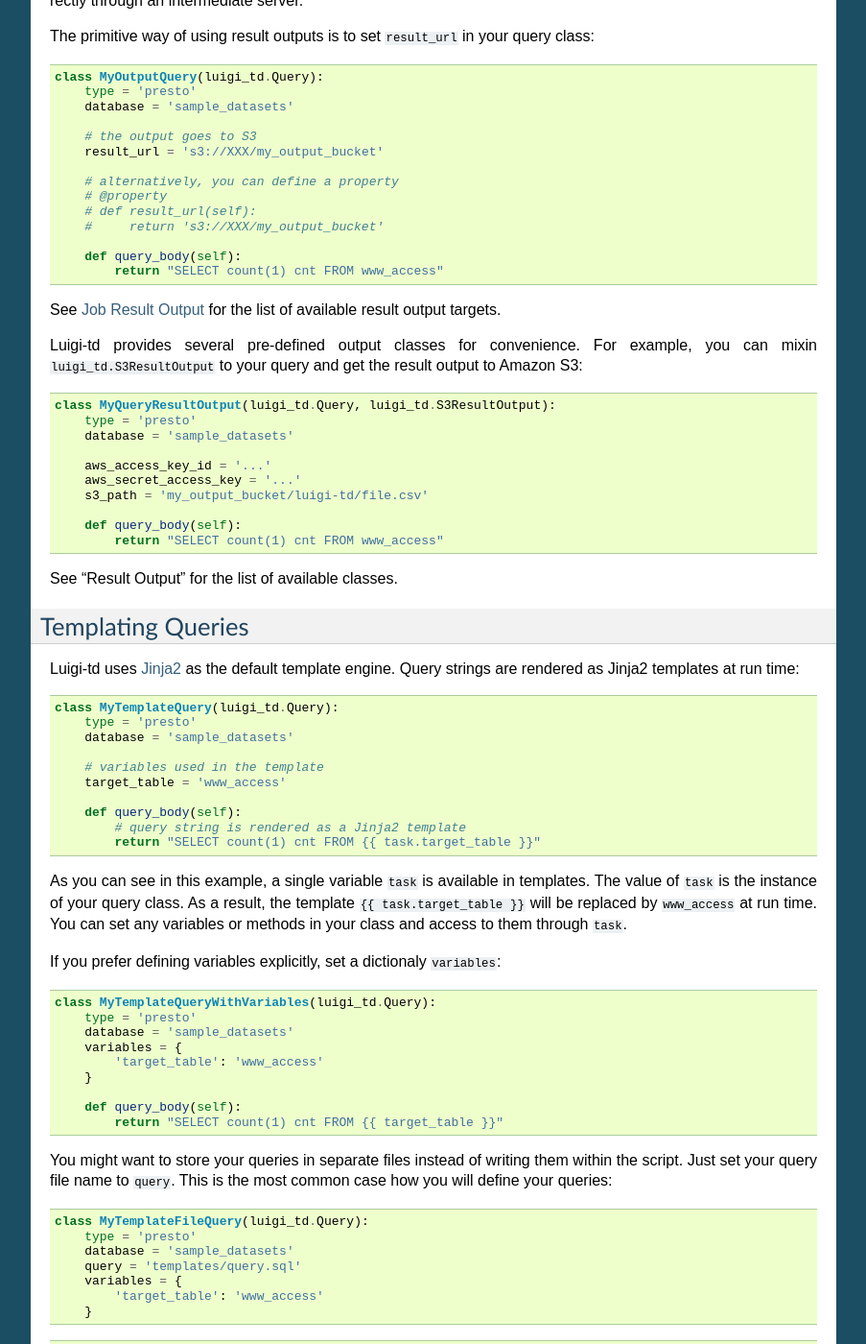
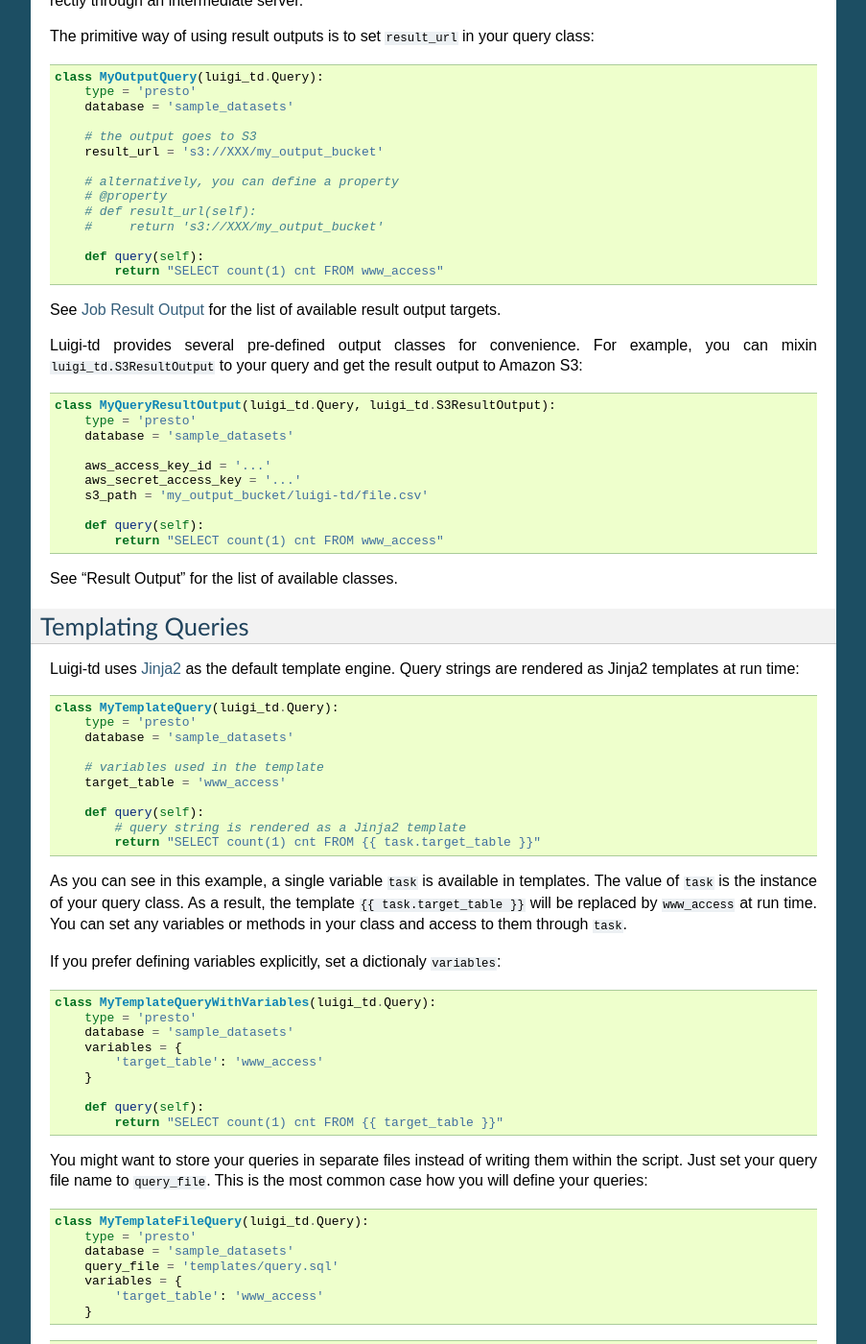
Before and after one commit to treasure-data/luigi-td, a Sphinx documentation site: the page built from docs/gettingstarted.rst, in a window 1280 px wide and 1400 px high, scrolled down 3075 px. Shown: the whole window at 96% size, without its empty margins (198-1101 px from the left). Built offline with Sphinx 7.4.7, drawn with Linux system fonts in a browser that asks for light colours; some of the changed text lies outside the part shown.

Commit message:
Rename query to query_file and query_body() to query().

```diff
--- a/docs/gettingstarted.rst
+++ b/docs/gettingstarted.rst
@@ -44,7 +44,7 @@ All queries are defined as subclasses of ``luigi_td.Query``::
       type = 'presto'
       database = 'sample_datasets'
 
-      def query_body(self):
+      def query(self):
           return "SELECT count(1) cnt FROM www_access"
 
   if __name__ == '__main__':
@@ -87,7 +87,7 @@ You will often retrieve query results within Python for further processing.  For
       type = 'presto'
       database = 'sample_datasets'
 
-      def query_body(self):
+      def query(self):
           return "SELECT count(1) cnt FROM www_access"
 
   class MyQueryResult(luigi.Task):
@@ -177,7 +177,7 @@ The primitive way of using result outputs is to set ``result_url`` in your query
       # def result_url(self):
       #     return 's3://XXX/my_output_bucket'
 
-      def query_body(self):
+      def query(self):
           return "SELECT count(1) cnt FROM www_access"
 
 See `Job Result Output <http://docs.treasuredata.com/categories/result>`_ for the list of available result output targets.
@@ -192,7 +192,7 @@ Luigi-td provides several pre-defined output classes for convenience.  For examp
       aws_secret_access_key = '...'
       s3_path = 'my_output_bucket/luigi-td/file.csv'
 
-      def query_body(self):
+      def query(self):
           return "SELECT count(1) cnt FROM www_access"
 
 See "Result Output" for the list of available classes.
@@ -209,7 +209,7 @@ Luigi-td uses `Jinja2 <http://jinja.pocoo.org/>`_ as the default template engine
       # variables used in the template
       target_table = 'www_access'
 
-      def query_body(self):
+      def query(self):
           # query string is rendered as a Jinja2 template
           return "SELECT count(1) cnt FROM {{ task.target_table }}"
 
@@ -224,15 +224,15 @@ If you prefer defining variables explicitly, set a dictionaly ``variables``::
           'target_table': 'www_access'
       }
 
-      def query_body(self):
+      def query(self):
           return "SELECT count(1) cnt FROM {{ target_table }}"
 
-You might want to store your queries in separate files instead of writing them within the script.  Just set your query file name to ``query``.  This is the most common case how you will define your queries::
+You might want to store your queries in separate files instead of writing them within the script.  Just set your query file name to ``query_file``.  This is the most common case how you will define your queries::
 
   class MyTemplateFileQuery(luigi_td.Query):
       type = 'presto'
       database = 'sample_datasets'
-      query = 'templates/query.sql'
+      query_file = 'templates/query.sql'
       variables = {
           'target_table': 'www_access'
       }
@@ -250,7 +250,7 @@ Luigi supports passing parameters as command line options or constructor argumen
   class MyQueryWithParameters(luigi_td.Query):
       type = 'presto'
       database = 'sample_datasets'
-      query = 'templates/query_with_time_range.sql'
+      query_file = 'templates/query_with_time_range.sql'
 
       # parameters
       target_date = luigi.DateParameter()
```
Also changed, not shown: 3 other files.
